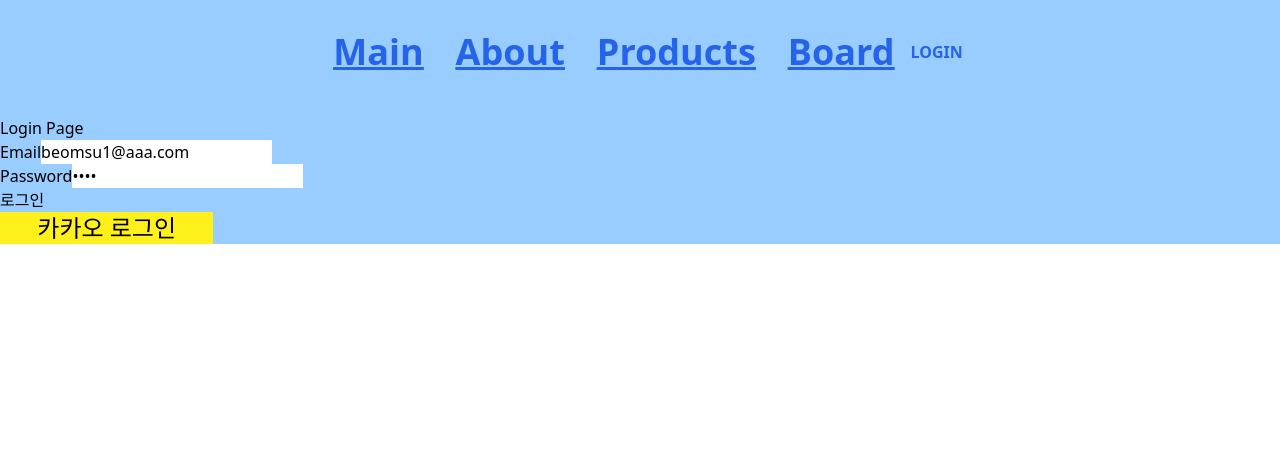
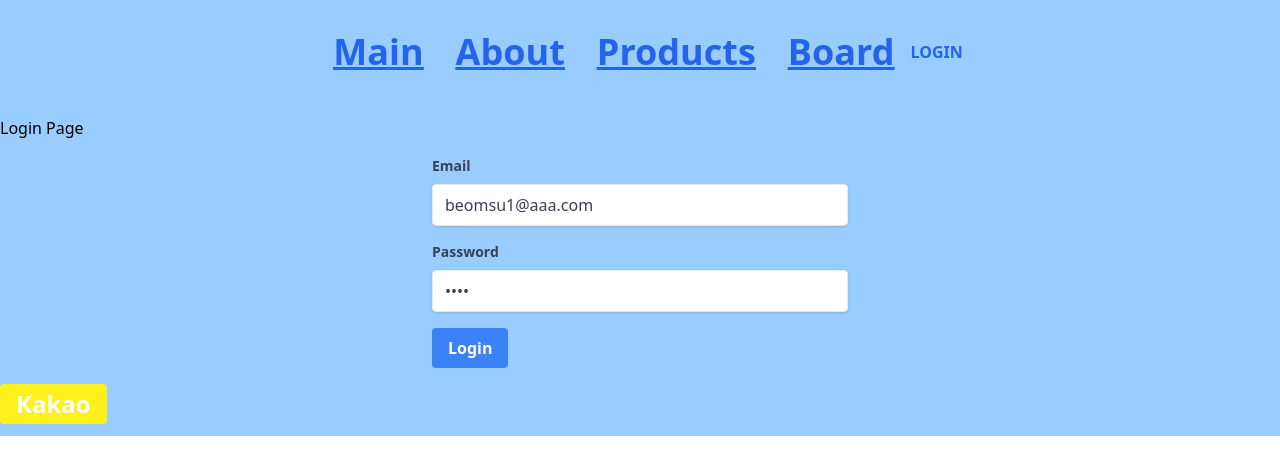
Before and after one commit to beomsu1/beomsu_ReactProject, a React (Create React App) app: page /member/login in a window 1280 px wide. Shown: the top 474 px of the page. Built offline with nearby package versions, Linux system fonts and the light colour scheme.

Commit message:
카카오 로그인

```diff
--- a/src/components/member/KakaoLoginComponent.js
+++ b/src/components/member/KakaoLoginComponent.js
@@ -1,17 +1,19 @@
 import { Link } from "react-router-dom";
 
 const REST_KEY = 'be4e71b0c735074aa873a5f79819cd06'
-const REDIRECT_URI ='http://localhost:3000/member/kakao'
+const REDIRECT_URI = 'http://localhost:3000/member/kakao'
 
 //인가 코드 받는 URL
 const KakaoURL = `https://kauth.kakao.com/oauth/authorize?client_id=${REST_KEY}&redirect_uri=${REDIRECT_URI}&response_type=code`
 
 const KakaoLoginComponent = () => {
     return (
-        <button className="text-2xl w-1/6 bg-[#fef01b] text-black">
-            <Link to={KakaoURL}>카카오 로그인</Link>
-        </button>
-     );
+        <div className="flex ">
+            <button className="text-2xl  bg-[#fef01b] text-white font-bold py-1 px-4 rounded mb-3">
+                <Link to={KakaoURL}>Kakao</Link>
+            </button>
+        </div>
+    );
 }
 
 export default KakaoLoginComponent;
--- a/src/components/member/LoginComponent.js
+++ b/src/components/member/LoginComponent.js
@@ -1,17 +1,17 @@
 import { useState } from "react";
 import { useDispatch, useSelector } from "react-redux";
-import { postLoginThunk} from "../../reducers/loginSlice";
+import { postLoginThunk } from "../../reducers/loginSlice";
 
 const initState = {
-    email:'beomsu1@aaa.com',
-    pw:'1111'
+    email: 'beomsu1@aaa.com',
+    pw: '1111'
 }
 
 const LoginComponent = () => {
 
     const loginState = useSelector(state => state.login)
 
-    const [loginInfo, setLoginInfo] = useState({...initState})
+    const [loginInfo, setLoginInfo] = useState({ ...initState })
 
     const dispatch = useDispatch()
 
@@ -22,27 +22,43 @@ const LoginComponent = () => {
     return (
         <div>
             <div className="text-3xl bg-red-500">
-                {loginState.loading ? '로그인중':''}
+                {loginState.loading ? '로그인중' : ''}
             </div>
 
 
-            {errorMsg ? <div className="text-3xl bg-red-500">이메일과 패스워드를 다시 확인해 주세요</div>: <></>}
+            {errorMsg ? <div className="text-3xl bg-red-500">이메일과 패스워드를 다시 확인해 주세요</div> : <></>}
 
-            <div>
-                <label>Email</label>
-                <input type="text" name="email"
-                value={loginInfo.email}
-                onChange={()=>{}}
-                ></input>
-            </div>
-            <div>
-                <label>Password</label>
-                <input type="password" name="pw" value={loginInfo.pw} onChange={()=>{}}></input>
-            </div>
-            <div>
-                <button onClick={() => dispatch(postLoginThunk(loginInfo))}>로그인</button>
+            <div class="p-4 max-w-md mx-auto">
+                <div class="mb-4">
+                    <label class="block text-gray-700 text-sm font-bold mb-2" for="email">Email</label>
+                    <input class="shadow appearance-none border rounded w-full py-2 px-3 text-gray-700"
+                        type="text"
+                        name="email"
+                        value={loginInfo.email}
+                        onChange={() => { }}
+                        placeholder="Enter your email"
+                    />
+                </div>
+                <div class="mb-4">
+                    <label class="block text-gray-700 text-sm font-bold mb-2" for="password">Password</label>
+                    <input class="shadow appearance-none border rounded w-full py-2 px-3 text-gray-700 "
+                        type="password"
+                        name="pw"
+                        value={loginInfo.pw}
+                        onChange={() => { }}
+                        placeholder="Enter your password"
+                    />
+                </div>
+                <div>
+                    <button class="bg-blue-500 hover:bg-blue-700 text-white font-bold py-2 px-4 rounded"
+                        onClick={() => dispatch(postLoginThunk(loginInfo))}
+                    >
+                        Login
+                    </button>
+                </div>
             </div>
         </div>
+
     );
 }
 
--- a/src/components/products/ListComponent.js
+++ b/src/components/products/ListComponent.js
@@ -25,6 +25,15 @@ const ListComponent = ({ queryObj, movePage, moveRead }) => {
     getList(queryObj).then(data => {
       console.log(data)
       setListData(data)
+
+
+    }).catch(err => {
+
+      console.log("--------------------")
+      console.log(err)
+      console.log("----------------------")
+
+      // 로그인을 안 했을 때
     })
 
     // queryObj 안에 저장되어있는 친구들중에 하나라도 바뀌면 바뀌게끔
--- a/src/components/products/ModifyComponent.js
+++ b/src/components/products/ModifyComponent.js
@@ -92,7 +92,7 @@ const ModifyComponent = ({ pno, moveList, moveRead }) => {
 
   return (
     <div>
-      <h1 className="text-3xl font-bold text-blue-500 mb-4">Product Read</h1>
+      <h1 className="text-3xl font-bold text-blue-500 mb-4">Product Modify</h1>
       <div className=" m-2 p-2 border-b-2 border-blue-300 rounded-lg shadow-sm">
         {product.pno}번
       </div>
```
